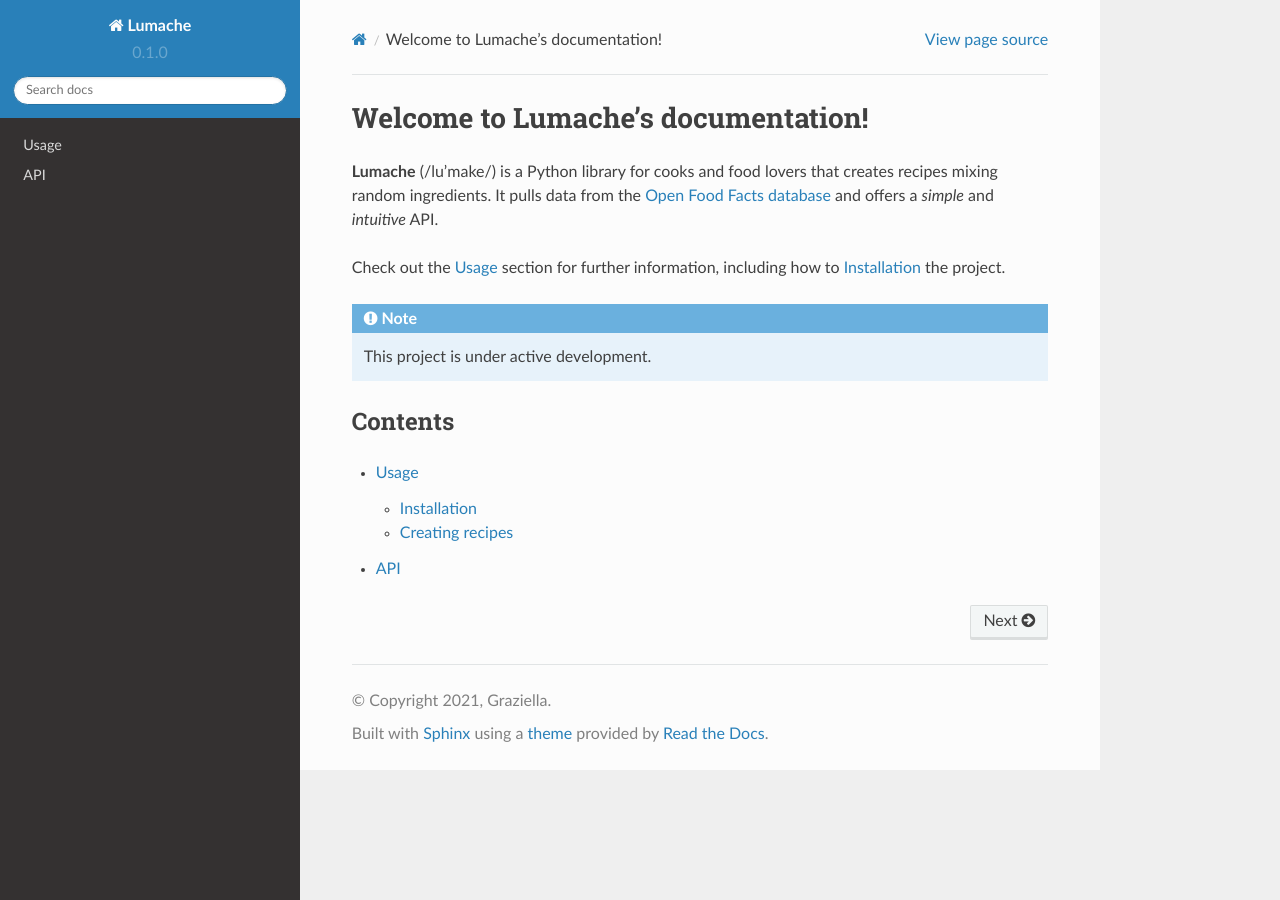
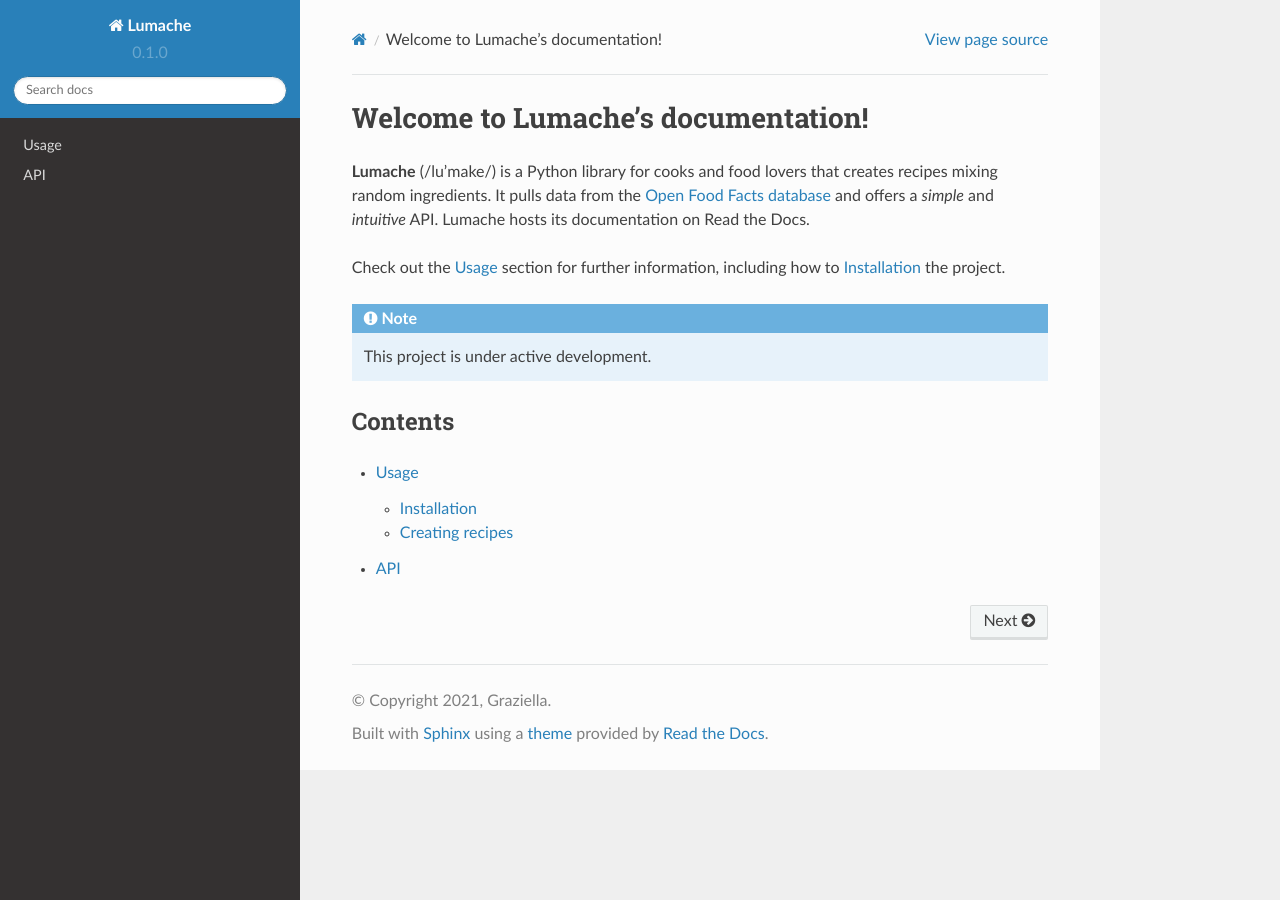
Before and after one commit to lexin27/rtd-tutorial, a Sphinx documentation site: the page built from docs/source/index.rst, in a window 1280 px wide. Built offline with Sphinx 7.4.7 and the Read the Docs theme 2.0.0, drawn with Linux system fonts in a browser that asks for light colours.

Commit message:
Update index.rst

```diff
--- a/docs/source/index.rst
+++ b/docs/source/index.rst
@@ -4,7 +4,7 @@
 **Lumache** (/lu'make/) is a Python library for cooks and food lovers
 that creates recipes mixing random ingredients.
 It pulls data from the `Open Food Facts database <https://world.openfoodfacts.org/>`_
-and offers a *simple* and *intuitive* API.
+and offers a *simple* and *intuitive* API. Lumache hosts its documentation on Read the Docs.
 
 Check out the :doc:`usage` section for further information, including
 how to :ref:`installation` the project.
```
